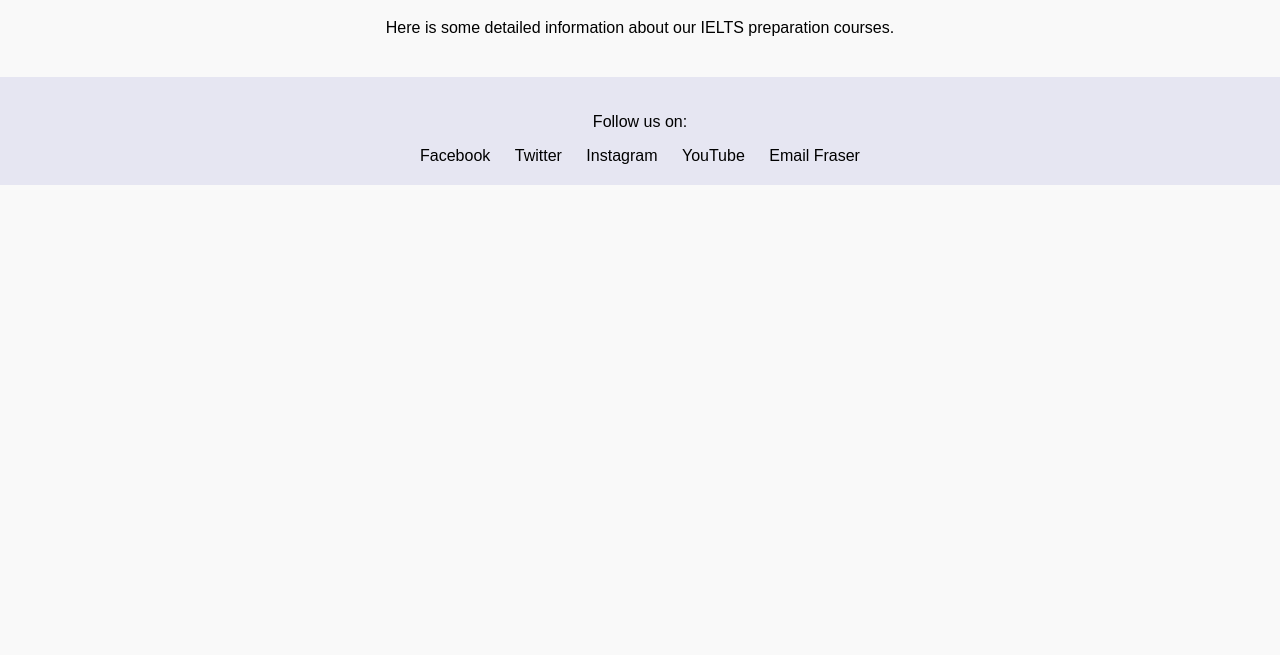
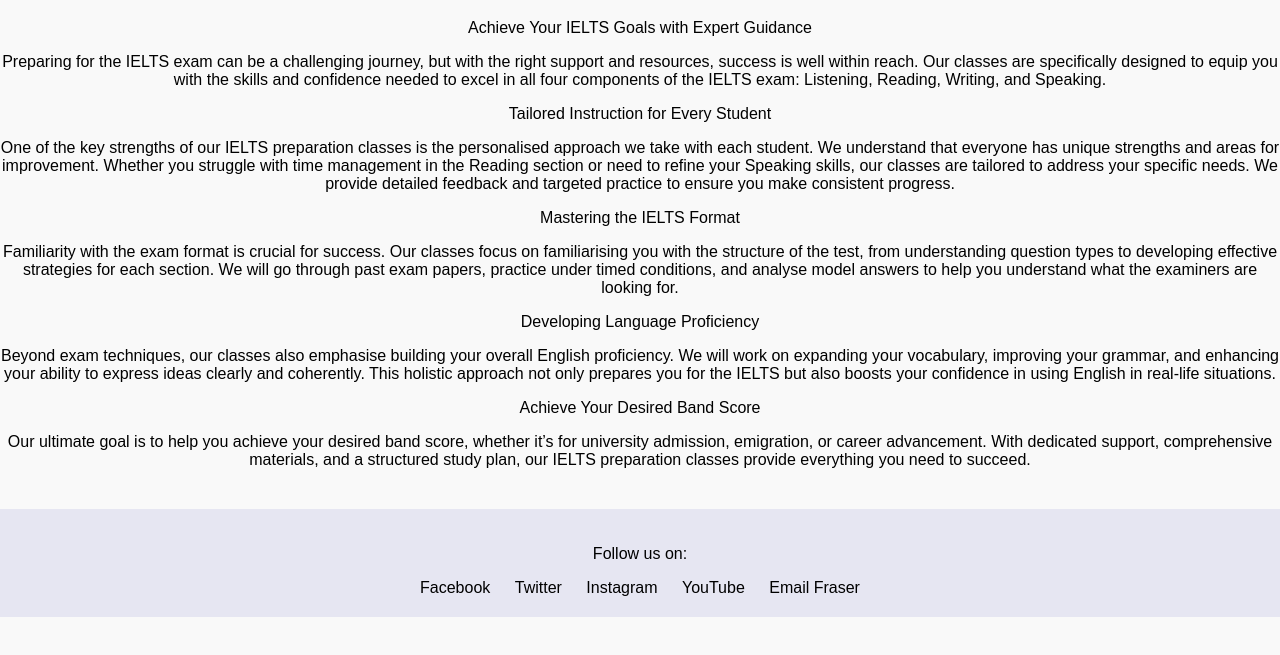
Before and after one commit to alejandronunezhu/.github.io, a plain HTML site: page ielts.html in a window 1280 px wide. Shown: the part 119-774 px from the top of the page. Drawn offline with Linux system fonts and the light colour scheme.

Commit message:
Add files via upload

```diff
--- a/ielts.html
+++ b/ielts.html
@@ -12,7 +12,25 @@
     </header>
     <main>
         <h1>IELTS</h1>
-        <p>Here is some detailed information about our IELTS preparation courses.</p>
+        <p>Achieve Your IELTS Goals with Expert Guidance</p>
+
+        <p>Preparing for the IELTS exam can be a challenging journey, but with the right support and resources, success is well within reach. Our classes are specifically designed to equip you with the skills and confidence needed to excel in all four components of the IELTS exam: Listening, Reading, Writing, and Speaking.</p>
+
+        <p>Tailored Instruction for Every Student</p>
+
+        <p>One of the key strengths of our IELTS preparation classes is the personalised approach we take with each student. We understand that everyone has unique strengths and areas for improvement. Whether you struggle with time management in the Reading section or need to refine your Speaking skills, our classes are tailored to address your specific needs. We provide detailed feedback and targeted practice to ensure you make consistent progress.</p>
+
+        <p>Mastering the IELTS Format</p>
+
+        <p>Familiarity with the exam format is crucial for success. Our classes focus on familiarising you with the structure of the test, from understanding question types to developing effective strategies for each section. We will go through past exam papers, practice under timed conditions, and analyse model answers to help you understand what the examiners are looking for.</p>
+
+        <p>Developing Language Proficiency</p>
+
+        <p>Beyond exam techniques, our classes also emphasise building your overall English proficiency. We will work on expanding your vocabulary, improving your grammar, and enhancing your ability to express ideas clearly and coherently. This holistic approach not only prepares you for the IELTS but also boosts your confidence in using English in real-life situations.</p>
+
+        <p>Achieve Your Desired Band Score</p>
+
+        <p>Our ultimate goal is to help you achieve your desired band score, whether it’s for university admission, emigration, or career advancement. With dedicated support, comprehensive materials, and a structured study plan, our IELTS preparation classes provide everything you need to succeed.</p>
     </main>
     <footer>
         <p>Follow us on:</p>
--- /dev/null
+++ b/ielts.styles.css
@@ -0,0 +1,57 @@
+body {
+    background-color: #E6E6FA; /* Lilac background */
+    font-family: Arial, sans-serif;
+    margin: 0;
+    padding: 0;
+}
+
+header {
+    padding: 10px;
+    text-align: left;
+}
+
+header a {
+    text-decoration: none;
+    color: #000;
+    font-weight: bold;
+}
+
+main {
+    max-width: 800px;
+    margin: 20px auto; /* Center content with margins on sides */
+    padding: 20px;
+    background-color: white;
+    border-radius: 8px;
+    box-shadow: 0px 0px 10px rgba(0, 0, 0, 0.1);
+}
+
+h1 {
+    text-align: center;
+    font-weight: bold;
+    color: #4B0082; /* Indigo color */
+}
+
+p {
+    text-align: justify;
+    font-size: 18px;
+    color: #333;
+    margin-bottom: 20px;
+}
+
+footer {
+    text-align: center;
+    padding: 20px;
+    background-color: #4B0082; /* Indigo color */
+    color: white;
+}
+
+footer a {
+    color: white;
+    text-decoration: none;
+    margin: 0 10px;
+    font-weight: bold;
+}
+
+footer a:hover {
+    text-decoration: underline;
+}
```
